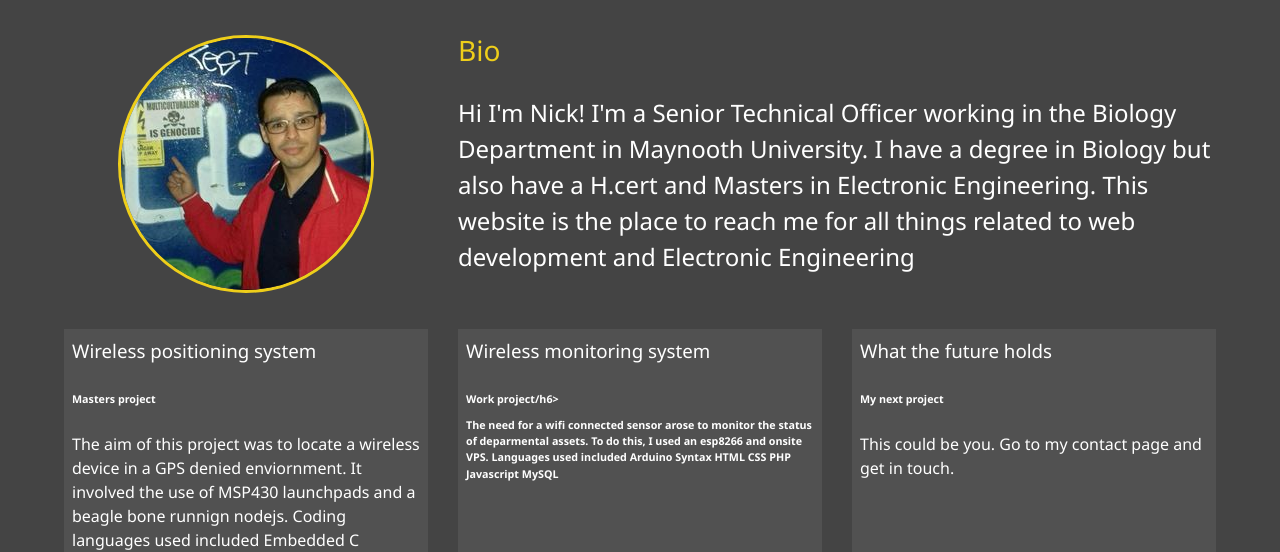
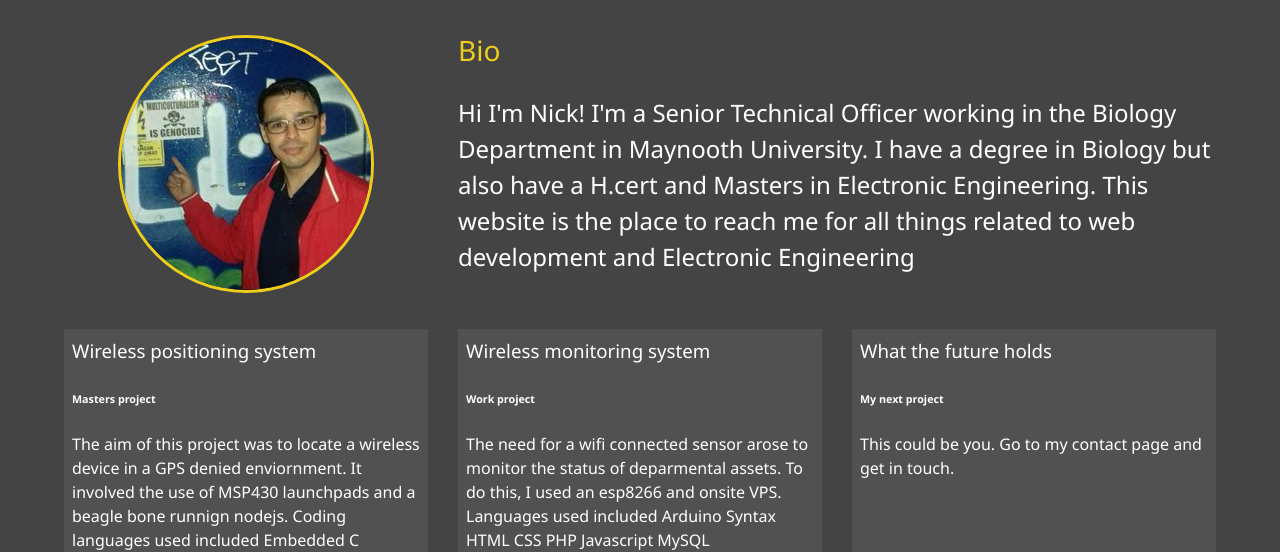
Before and after one commit to ninjabe86/modern_portfolio, a website: page dist/about.html in a window 1280 px wide. Shown: the part 253-805 px from the top of the page. Drawn offline with Linux system fonts and the light colour scheme.

Commit message:
fixed h6 error in about page and added email link

```diff
--- a/dist/about.html
+++ b/dist/about.html
@@ -79,11 +79,11 @@
       </div>
       <div class="job job-2">
         <h3>Wireless monitoring system</h3>
-        <h6>Work project/h6>
-          <p>
-            The need for a wifi connected sensor arose to monitor the status of deparmental assets. To do this, I used an esp8266 and
-            onsite VPS. Languages used included Arduino Syntax HTML CSS PHP Javascript MySQL
-          </p>
+        <h6>Work project</h6>
+        <p>
+          The need for a wifi connected sensor arose to monitor the status of deparmental assets. To do this, I used an esp8266 and
+          onsite VPS. Languages used included Arduino Syntax HTML CSS PHP Javascript MySQL
+        </p>
       </div>
       <div class="job job-3">
         <h3>What the future holds</h3>
```
Also changed, not shown: dist/contact.html (+1 -1 lines).
